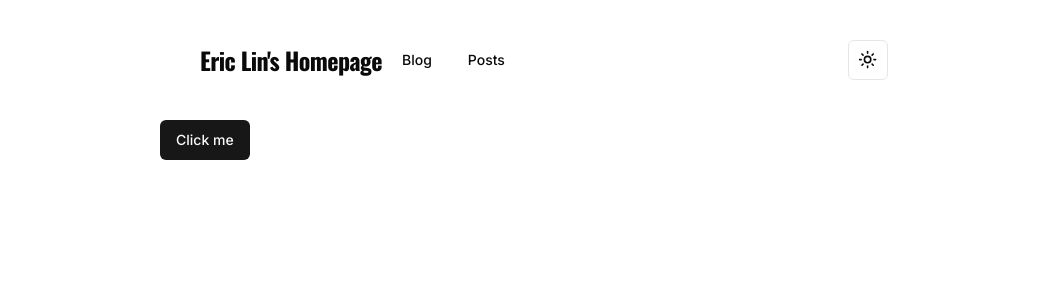
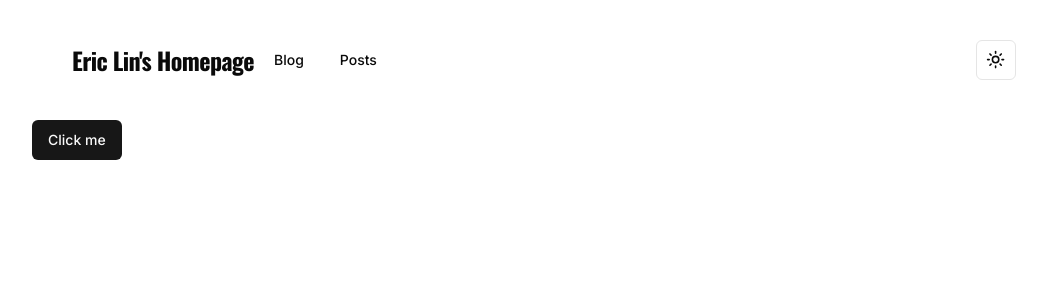
Before and after one commit to ericboy0224/eric-homepage, a Next.js app: page / in a window 1280 px wide. Shown: the top 300 px of the page, without its empty margins (96-1143 px from the left). Built offline with nearby package versions, Linux system fonts and the light colour scheme.

Commit message:
style(layout): modify max width

```diff
--- a/src/app/layout.tsx
+++ b/src/app/layout.tsx
@@ -29,9 +29,9 @@ export default function RootLayout({
           enableSystem
           disableTransitionOnChange
         >
-          <div className={cn('w-full max-w-screen-md mx-auto')}>
+          <div className={cn('w-full max-w-screen-lg mx-auto')}>
             <Header />
-            {children}
+            <main>{children}</main>
           </div>
         </ThemeProvider>
       </body>
```
